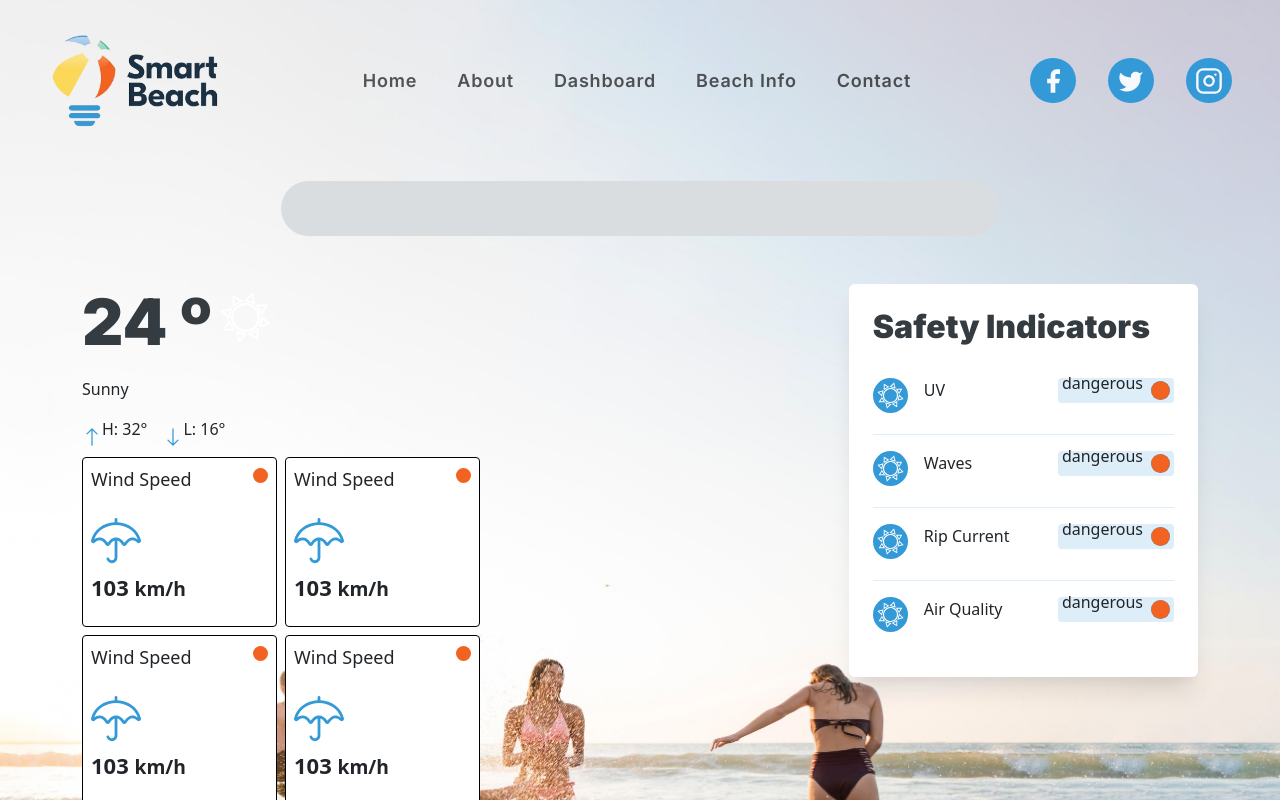
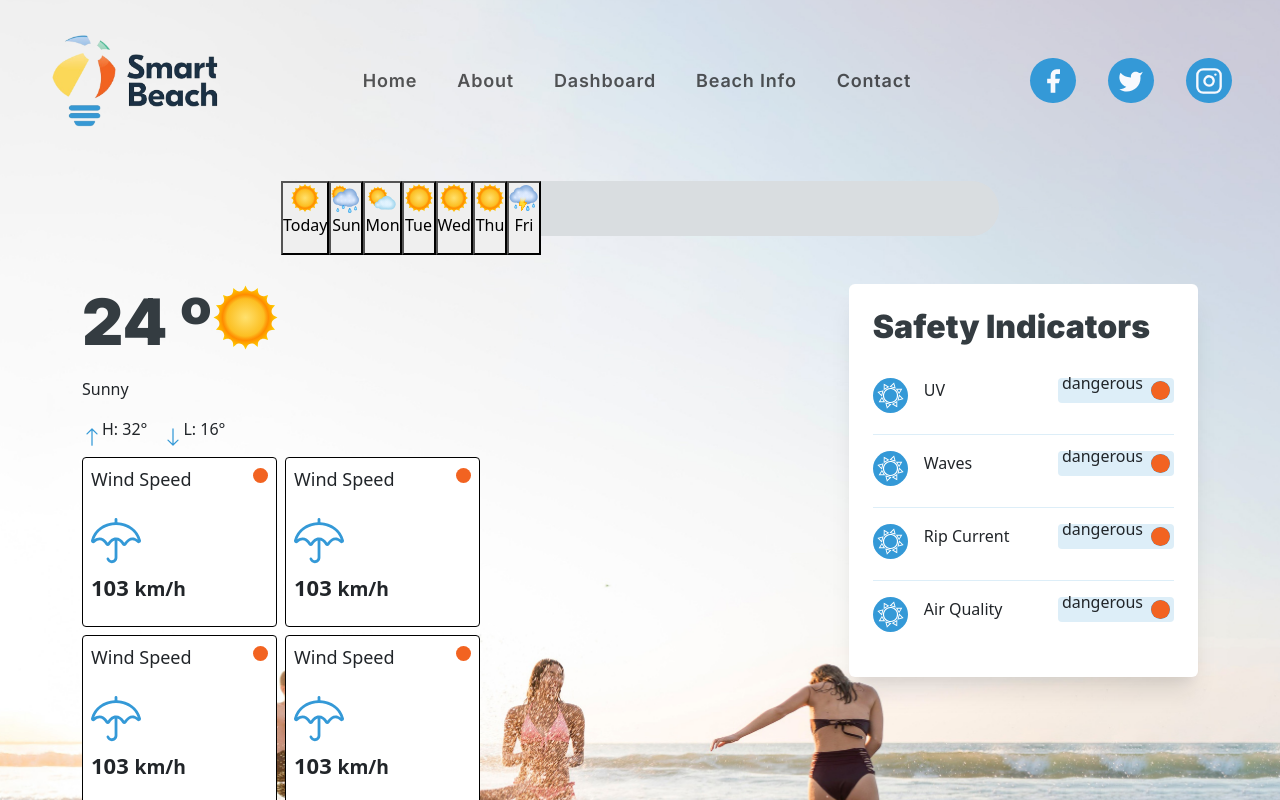
Before and after one commit to C-Blouin/SmartBeach, a React (Vite) app: page /dashboard in a window 1280 px wide. Shown: the top 800 px of the page. Built offline with nearby package versions, Linux system fonts and the light colour scheme.

Commit message:
Added Dashboard Nav Icon Imports, Added Dashboard Menu Structure

```diff
--- a/src/views/Dashboard.jsx
+++ b/src/views/Dashboard.jsx
@@ -4,12 +4,63 @@ import sunVector from "../images/dashboard/sun.svg";
 import dangerIndicator from "../images/dashboard/danger.svg";
 import rainChance from "../images/landing/forecast-icons/umbrella.svg";
 
+
+// Menu Navigation Icon Imports
+import sunIcon from "../images/dashboard/weather/sun.svg";
+import sunWithClouds from "../images/dashboard/weather/sun-with-clouds.svg";
+import sunLightClouds from "../images/dashboard/weather/sun-light-clouds.svg";
+import cloud from "../images/dashboard/weather/cloud.svg";
+import cyclone from "../images/dashboard/weather/cyclone.svg";
+import tornado from "../images/dashboard/weather/tornado.svg";
+import cloudWithRain from "../images/dashboard/weather/cloud-with-rain.svg";
+import cloudWithLightningAndRain from "../images/dashboard/weather/cloud-with-lightning-and-rain.svg";
+import cloudWithSnow from "../images/dashboard/weather/cloud-with-snow.svg";
+
 function Dashboard() {
   return (
+
     <div className="dashboard-wrapper">
 
       <div className="dashboard-body container">
-        <section className="dashboard-menu">{/* Weather Menu */}</section>
+
+        {/* Start of Weather Menu */}
+        <div class="dashboard-menu">
+
+          {/* Start of button container */}
+          <div className="button-container">
+            <button className="active">
+              <img src={sunIcon} alt="Sun Icon" width="30" height="30" />
+              <p>Today</p>
+            </button>
+            <button>
+              <img src={sunWithClouds} alt="Sun with Clouds Icon" width="30" height="30" />
+              <p>Sun</p>
+            </button>
+            <button>
+              <img src={sunLightClouds} alt="Sun with Light Clouds Icon" width="30" height="30" />
+              <p>Mon</p>
+            </button>
+            <button>
+              <img src={sunIcon} alt="Sun Icon" width="30" height="30" />
+              <p>Tue</p>
+            </button>
+            <button>
+              <img src={sunIcon} alt="Sun Icon" width="30" height="30" />
+              <p>Wed</p>
+            </button>
+            <button>
+              <img src={sunIcon} alt="Sun Icon" width="30" height="30" />
+              <p>Thu</p>
+            </button>
+            <button>
+              <img src={cloudWithLightningAndRain} alt="Cloud with Lightning and Rain Icon" width="30" height="30" />
+              <p>Fri</p>
+            </button>
+          </div>
+          {/* End of button container */}
+
+        </div>
+        {/* End of Weather Menu */}
 
         <div className="dashboard-widgets-grid-container">
 
@@ -20,7 +71,7 @@ function Dashboard() {
                 <h1>
                   <span id="dashboard-temperature-label">24 º </span>
                 </h1>
-                <img src={sunVector} width="67" height="67" id="weather-icon" alt="sun-icon"/>
+                <img src={sunIcon} width="67" height="67" id="weather-icon" alt="sun-icon"/>
               </div>
               <p id="dashboard-weather-condition-label">Sunny</p>
               <div className="temperature-container">
```
